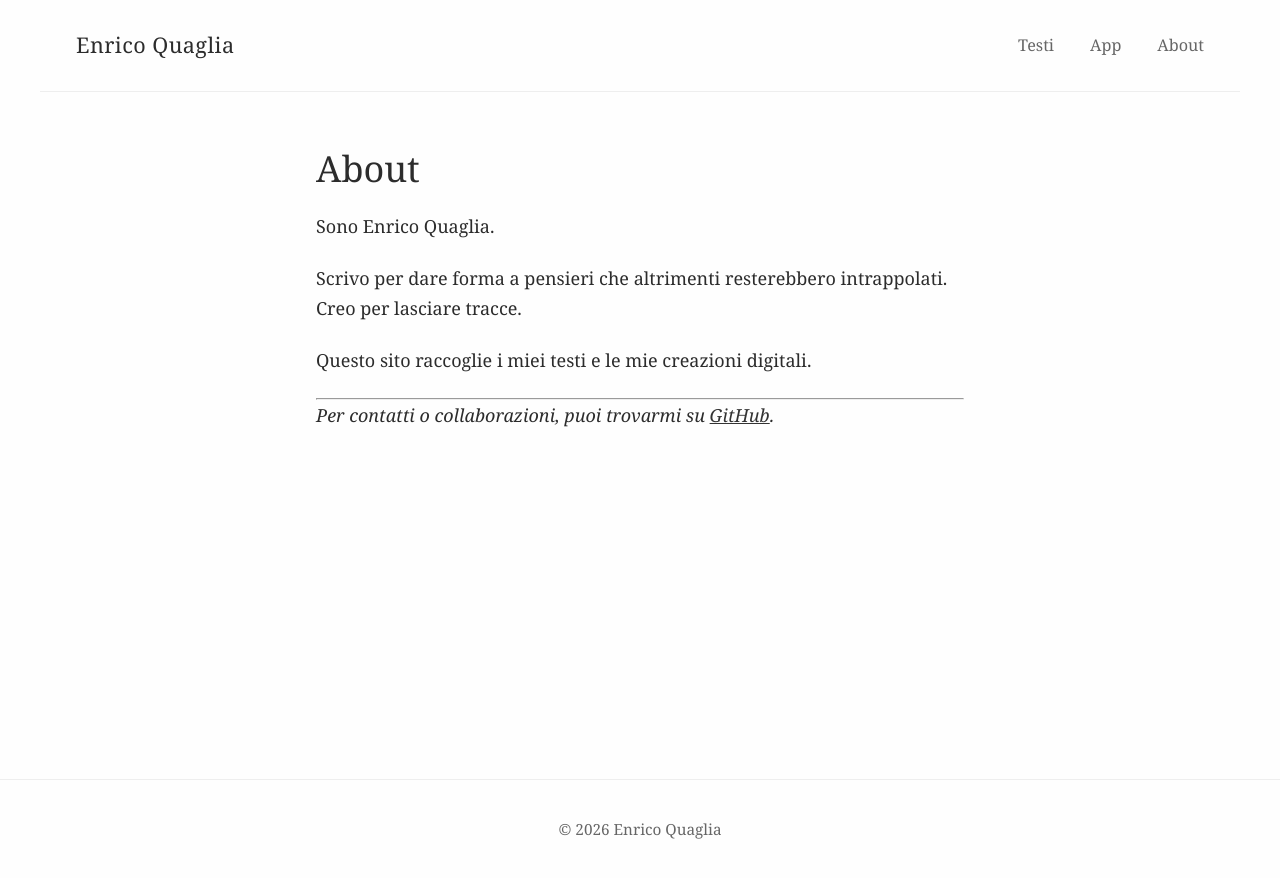
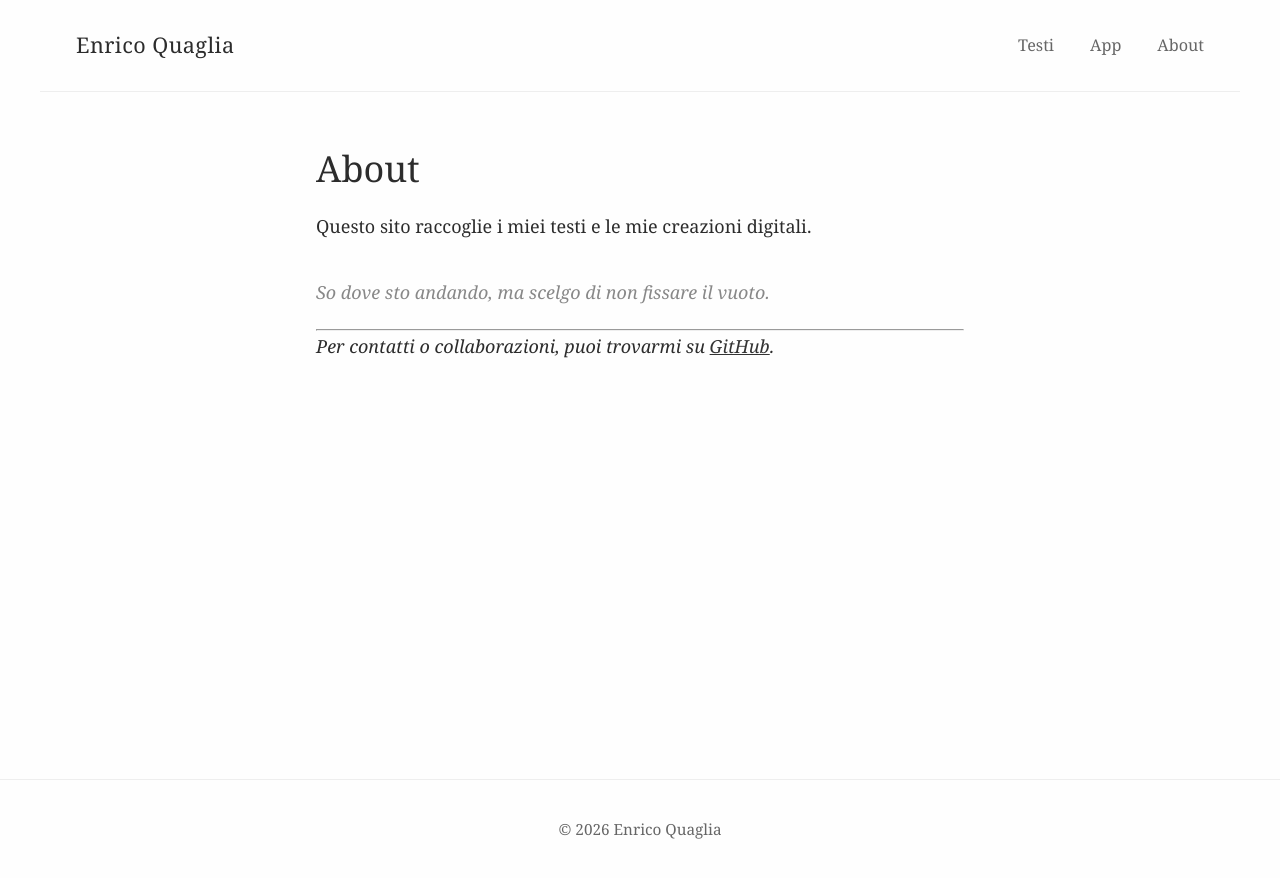
Before and after one commit to eqenrico-hub/eqenrico-hub.github.io, a Jekyll site: the page built from about/index.md, in a window 1280 px wide. Shown: the top 878 px of the page. Built offline with Jekyll 4.4.1, drawn with Linux system fonts in a browser that asks for light colours.

Commit message:
Update About page with new description and quote
Co-Authored-By: Claude Opus 4.5 <noreply@anthropic.com>

```diff
--- a/about/index.md
+++ b/about/index.md
@@ -5,11 +5,9 @@ title: About
 
 # About
 
-Sono Enrico Quaglia.
+Questo sito raccoglie i miei testi e le mie creazioni digitali.
 
-Scrivo per dare forma a pensieri che altrimenti resterebbero intrappolati. Creo per lasciare tracce.
-
-Questo sito raccoglie i miei testi e le mie creazioni digitali.
+<p style="font-style: italic; color: #888; margin-top: 2rem;">So dove sto andando, ma scelgo di non fissare il vuoto.</p>
 
 ---
 
```
